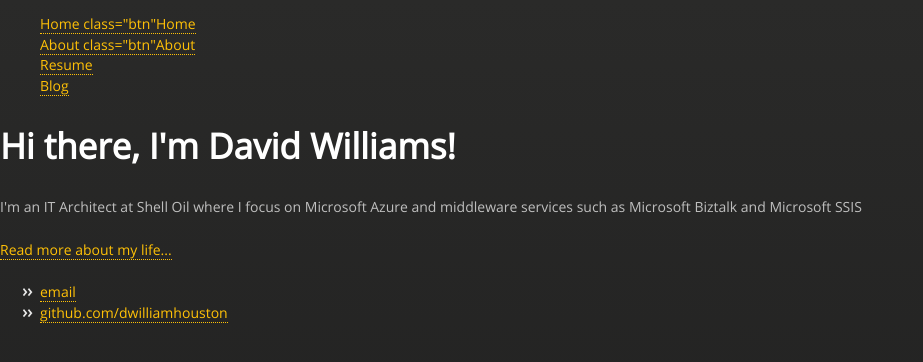
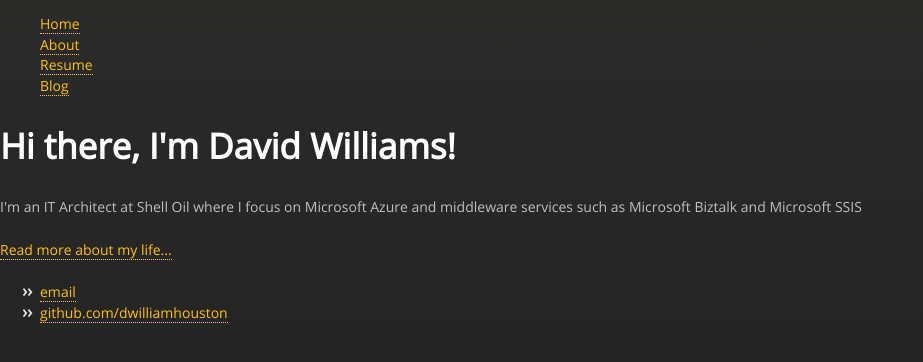
Before and after one commit to dwilliamhouston/dwilliamhouston.github.io, a Jekyll site: the page built from index.html, in a window 1280 px wide. Shown: the top 362 px of the page, without its empty margins (0-923 px from the left). Built offline with Jekyll 4.4.1, drawn with Linux system fonts in a browser that asks for light colours.

Commit message:
Update default.html

```diff
--- a/_layouts/default.html
+++ b/_layouts/default.html
@@ -16,8 +16,7 @@
 		<body>
 			<nav>
 	    		<ul>
-	        		<li><a href="/">Home class="btn"Home</a></li>
-		        	<li><a href="/about">About class="btn"About</a></li>
+				<li><a href="/"Home">Home</a></l> <li><a href="/about">About</a></li>
 	        		<li><a href="/resume">Resume</a></li>
 	        		<li><a href="/blog">Blog</a></li>
 	    		</ul>
```
